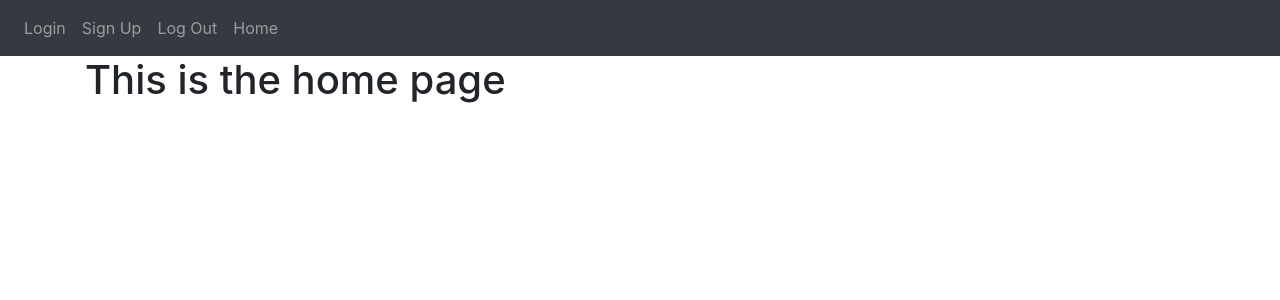
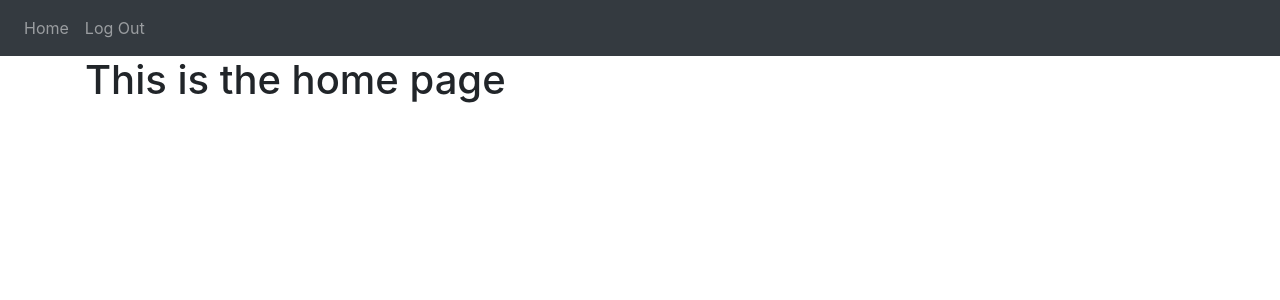
Before and after one commit to avnpl/nivel-notes, a Flask app: page / in a window 1280 px wide. Shown: the top 300 px of the page. Run offline with Flask 2, Linux system fonts and the light colour scheme; a user stored in the database is signed in; some libraries are stand-ins or nearby versions.

Commit message:
Users can now logout

```diff
--- a/website/auth.py
+++ b/website/auth.py
@@ -25,14 +25,14 @@ def login():
         else:
             flash('User does not exist', category='error')
 
-    return render_template("login.html")
+    return render_template("login.html", user=current_user)
 
 
 @auth.route('/logout')
 @login_required
 def logout():
     logout_user()
-    return redirect(url_for(auth.login))
+    return redirect(url_for('auth.login'))
 
 
 @auth.route('/sign-up', methods=['GET', 'POST'])
@@ -62,4 +62,4 @@ def sign_up():
             flash('Account created', category='success')
             return redirect(url_for('views.home'))
 
-    return render_template("sign_up.html")
+    return render_template("sign_up.html", user = current_user)
--- a/website/templates/base.html
+++ b/website/templates/base.html
@@ -19,10 +19,13 @@
         </button>
         <div class="collapse navbar-collapse" id="navbar">
             <div class="navbar-nav">
-                <a class="nav-item nav-link" id="login" href="/login">Login</a>
-                <a class="nav-item nav-link" id="signUp" href="/sign-up">Sign Up</a>
-                <a class="nav-item nav-link" id="logout" href="/logout">Log Out</a>
-                <a class="nav-item nav-link" id="home" href="/">Home</a>
+                {% if user.is_authenticated %}
+                    <a class="nav-item nav-link" id="home" href="/">Home</a>
+                    <a class="nav-item nav-link" id="logout" href="/logout">Log Out</a>
+                {% else %}
+                    <a class="nav-item nav-link" id="login" href="/login">Login</a>
+                    <a class="nav-item nav-link" id="signUp" href="/sign-up">Sign Up</a>
+                {% endif %}
             </div>
         </div>
     </nav>
--- a/website/views.py
+++ b/website/views.py
@@ -7,4 +7,4 @@ views = Blueprint('views', __name__)
 @views.route('/')
 @login_required
 def home():
-    return render_template("home.html")
+    return render_template("home.html", user = current_user)
```
